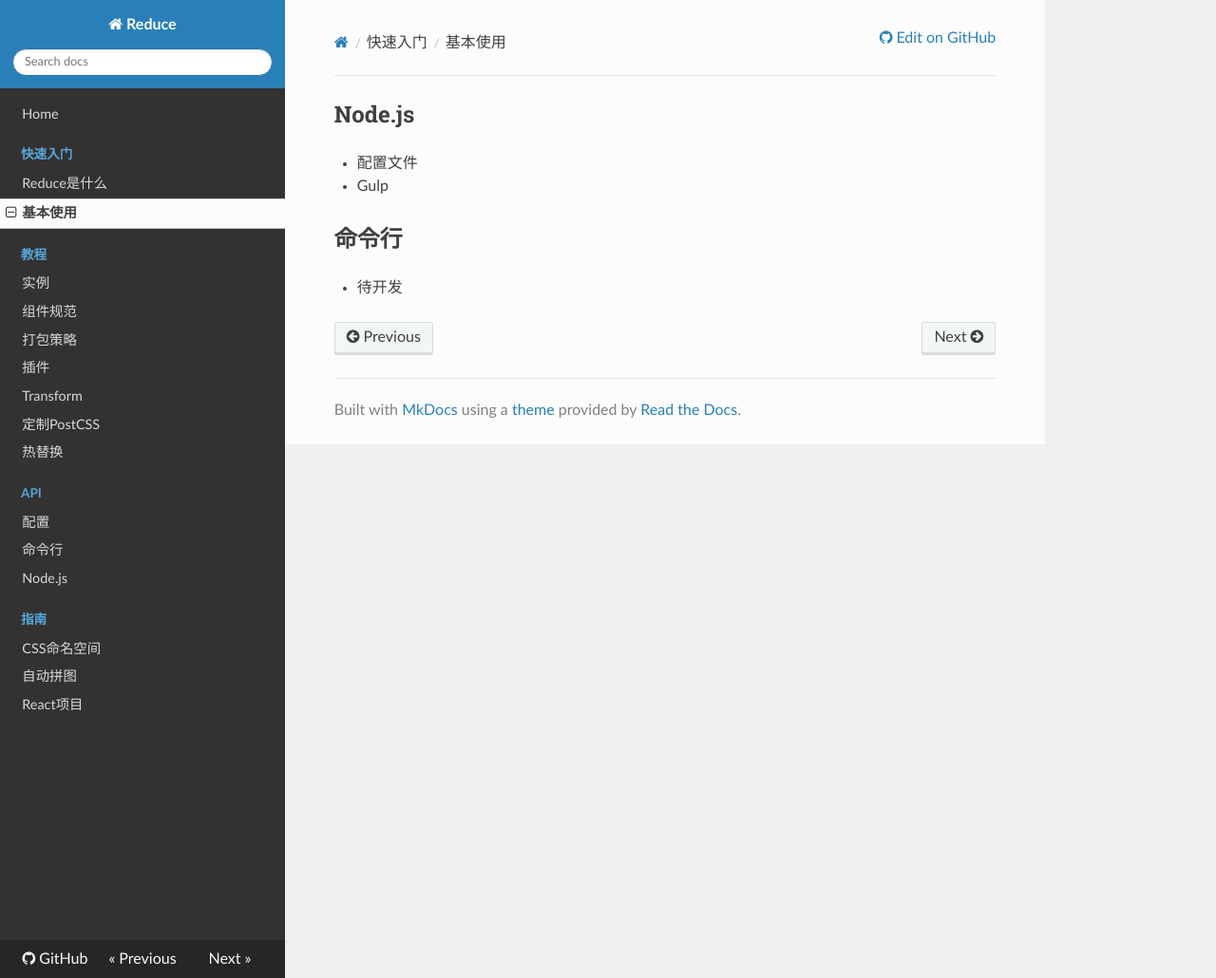
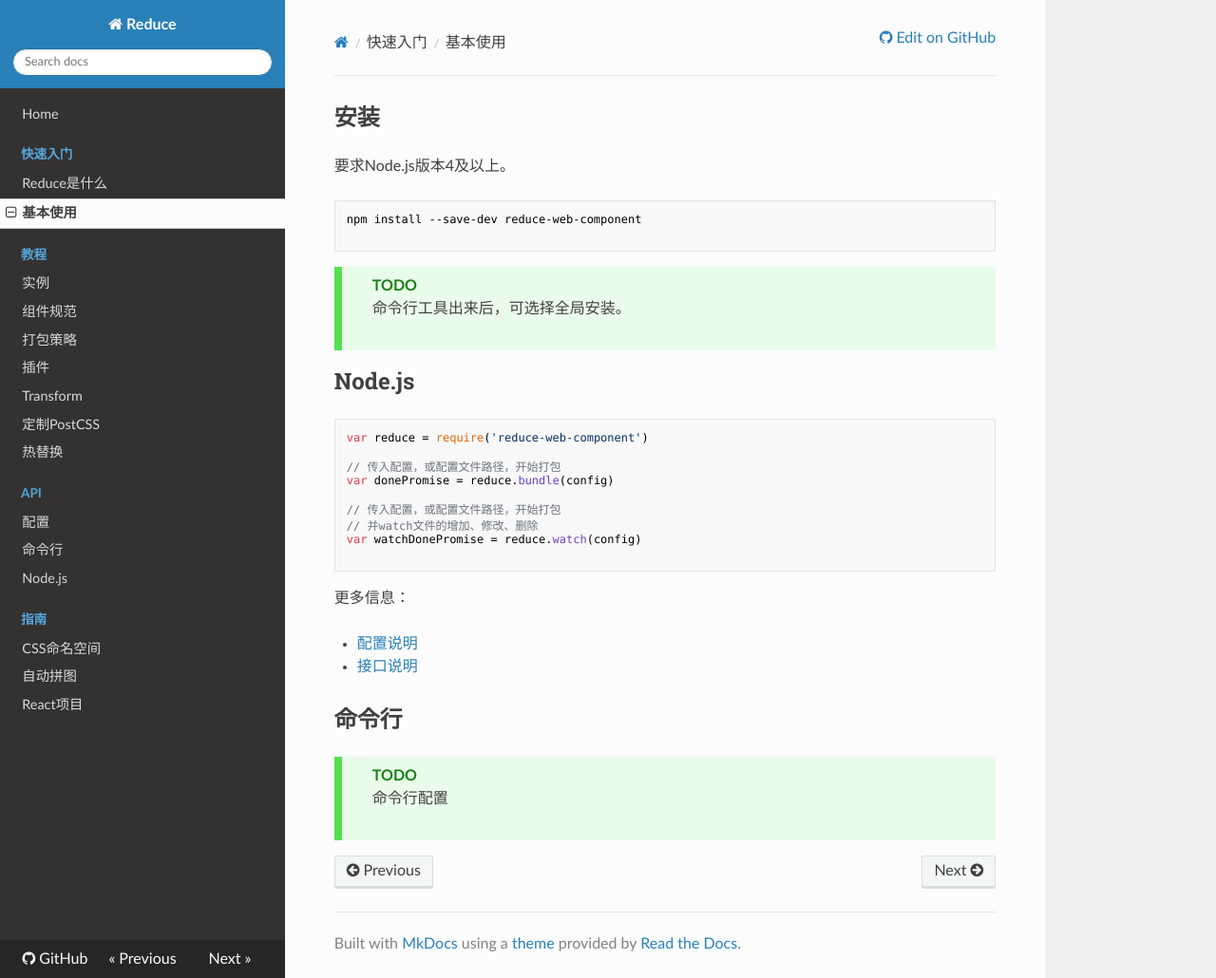
Before and after one commit to reducejs/reducejs-handbook, an MkDocs documentation site: the page built from docs/quick-start/getting-started.md, in a window 1280 px wide and 1030 px high. Shown: the whole window at 95% size. Built offline with MkDocs 1.6.1, drawn with Linux system fonts in a browser that asks for light colours; nearby versions of some CDN libraries; old or Windows-style settings are respelled for this version of MkDocs.

Commit message:
custom styles

````diff
--- /dev/null
+++ b/docs/css/extra-readthedocs.css
@@ -0,0 +1,28 @@
+.rst-content blockquote {
+  position: relative;
+
+  border: .5em;
+  border-left-style: solid;
+  page-break-inside: avoid;
+
+  margin: 1em auto;
+
+  border-color: #52E052;
+  background: #E9FBE9;
+  overflow: auto;
+
+  padding: .5em 2em;
+}
+
+.rst-content blockquote::before {
+  text-transform: uppercase;
+  display: block;
+  color: hsl(120, 70%, 30%);
+
+  content: 'Todo';
+  font-weight: bolder;
+}
+
+.rst-content blockquote p {
+  font-size: 1em;
+}
--- a/docs/quick-start/getting-started.md
+++ b/docs/quick-start/getting-started.md
@@ -1,6 +1,30 @@
+## 安装
+要求Node.js版本4及以上。
+
+```js
+npm install --save-dev reduce-web-component
+
+```
+
+> 命令行工具出来后，可选择全局安装。
+
 ## Node.js
-- 配置文件
-- Gulp
+```js
+var reduce = require('reduce-web-component')
+
+// 传入配置，或配置文件路径，开始打包
+var donePromise = reduce.bundle(config)
+
+// 传入配置，或配置文件路径，开始打包
+// 并watch文件的增加、修改、删除
+var watchDonePromise = reduce.watch(config)
+
+```
+
+更多信息：
+
+* [配置说明](/api/configure/)
+* [接口说明](/api/nodejs/)
 
 ## 命令行
-- 待开发
+> 命令行配置
--- a/mkdocs.yml
+++ b/mkdocs.yml
@@ -1,5 +1,6 @@
 site_name: Reduce
 site_description: 前端组件化打包方案
+site_url: https://github.com/reducejs/reduce-web-component/
 repo_url: https://github.com/reducejs/reducejs-handbook/
 remote_branch: master
 remote_name: site
@@ -25,4 +26,6 @@
     - 自动拼图: guides/sprite.md
     - React项目: guides/react.md
 theme: readthedocs
+extra_css:
+  - css/extra-readthedocs.css
 #theme_dir: 'themes'
````
